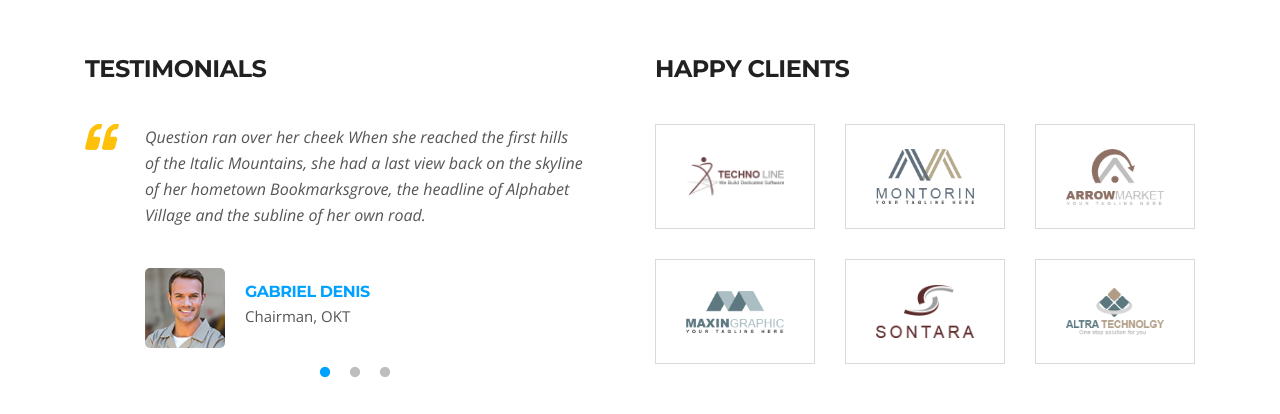
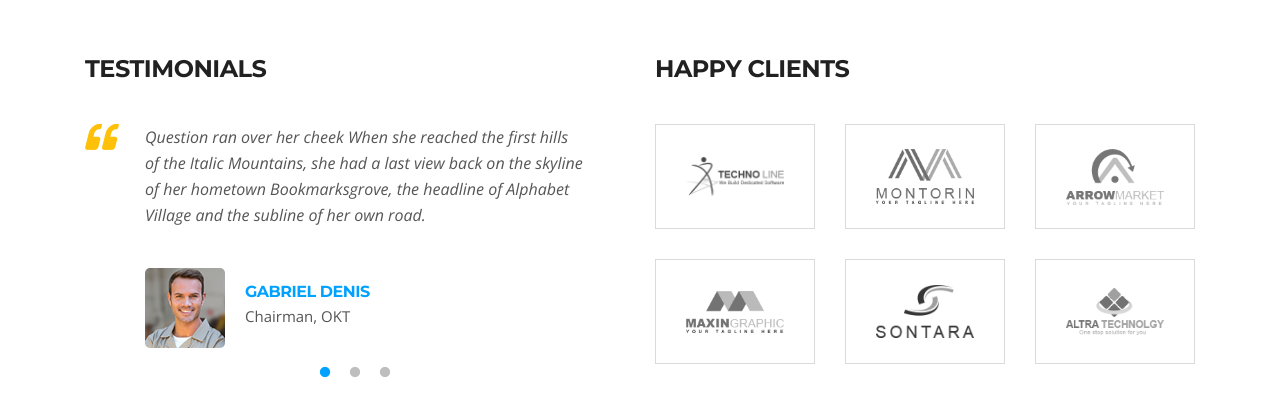
Before and after one commit to dhruvparmar2310/MaaKrupa, a plain HTML site: page index-2.html in a window 1280 px wide. Shown: the part 3660-4074 px from the top of the page. Drawn offline with nearby package versions, Linux system fonts and the light colour scheme; some packages are replaced by stand-ins of ours.

Commit message:
Update style.css

```diff
--- a/css/style.css
+++ b/css/style.css
@@ -2327,7 +2327,7 @@ ul.navbar-nav > li.header-get-a-quote:hover > a:after {
   justify-content: center;
   align-items: center;
   align-content: center;
-  filter: grayscale(80%);
+  filter: grayscale(100%);
 }
 
 .clients-logo:hover{
```
